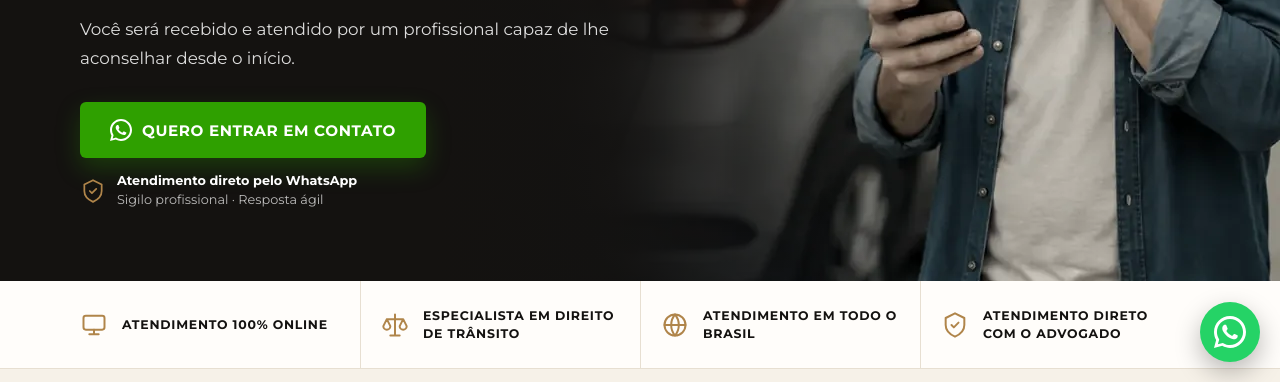
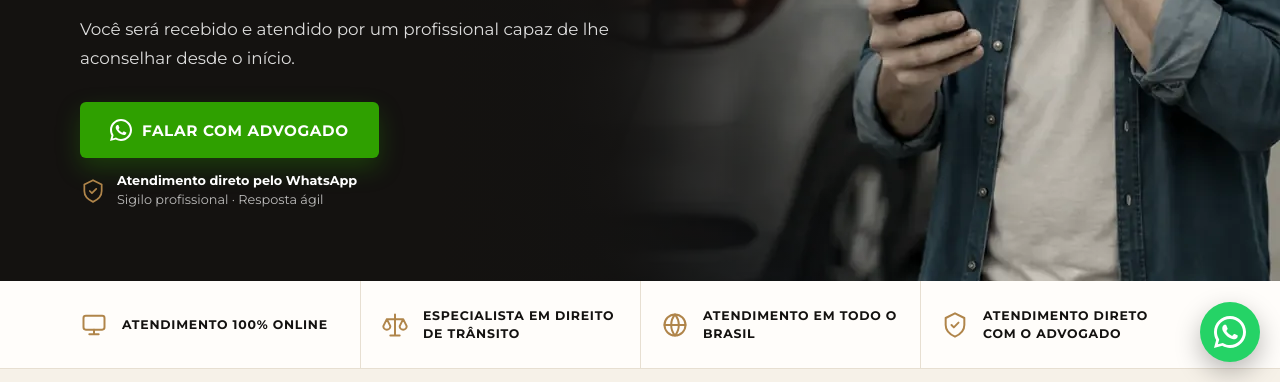
Before and after one commit to agenciapongui/lp-mario-transito, a plain HTML site: page advogado-de-transito/index.html in a window 1280 px wide. Shown: the part 418-800 px from the top of the page. Drawn offline with Linux system fonts and the light colour scheme.

Commit message:
copy: primeiro botao hero vira 'Falar com advogado'
Co-Authored-By: Claude Opus 4.8 <noreply@anthropic.com>

```diff
--- a/advogado-de-transito/index.html
+++ b/advogado-de-transito/index.html
@@ -251,7 +251,7 @@ footer .legal{margin-top:40px;padding-top:24px;border-top:1px solid rgba(255,255
       <p>Toque no botão abaixo para falar com um <strong>advogado especialista</strong> no seu WhatsApp.</p>
       <p>Você será recebido e atendido por um profissional capaz de lhe aconselhar desde o início.</p>
       <div class="cta">
-        <a class="btn" href="https://wa.me/5534984248990?text=Ol%C3%A1%21%20Vim%20pelo%20site%20e%20gostaria%20de%20falar%20com%20o%20advogado%20especialista%20em%20tr%C3%A2nsito." target="_blank" rel="noopener"><svg viewBox="0 0 24 24" fill="currentColor" aria-hidden="true"><path d="M17.5 14.4c-.3-.1-1.7-.8-2-.9-.3-.1-.5-.1-.7.1-.2.3-.8.9-.9 1.1-.2.2-.3.2-.6.1-.3-.1-1.2-.5-2.3-1.4-.9-.8-1.4-1.7-1.6-2-.2-.3 0-.5.1-.6l.4-.5c.1-.2.2-.3.3-.5.1-.2 0-.4 0-.5l-.9-2.2c-.2-.6-.5-.5-.7-.5h-.6c-.2 0-.5.1-.8.4-.3.3-1 1-1 2.4s1 2.8 1.2 3c.1.2 2 3.1 4.9 4.3.7.3 1.2.5 1.6.6.7.2 1.3.2 1.8.1.6-.1 1.7-.7 1.9-1.4.2-.7.2-1.2.2-1.4-.1-.1-.3-.2-.6-.3M12 21.8c-1.8 0-3.5-.5-5-1.4l-.4-.2-3.7 1 1-3.6-.2-.4C2.7 15.6 2.2 13.8 2.2 12 2.2 6.6 6.6 2.2 12 2.2S21.8 6.6 21.8 12 17.4 21.8 12 21.8M12 0C5.4 0 0 5.4 0 12c0 2.1.6 4.2 1.6 6L0 24l6.2-1.6C8 23.4 10 24 12 24c6.6 0 12-5.4 12-12S18.6 0 12 0"/></svg>Quero entrar em contato</a>
+        <a class="btn" href="https://wa.me/5534984248990?text=Ol%C3%A1%21%20Vim%20pelo%20site%20e%20gostaria%20de%20falar%20com%20o%20advogado%20especialista%20em%20tr%C3%A2nsito." target="_blank" rel="noopener"><svg viewBox="0 0 24 24" fill="currentColor" aria-hidden="true"><path d="M17.5 14.4c-.3-.1-1.7-.8-2-.9-.3-.1-.5-.1-.7.1-.2.3-.8.9-.9 1.1-.2.2-.3.2-.6.1-.3-.1-1.2-.5-2.3-1.4-.9-.8-1.4-1.7-1.6-2-.2-.3 0-.5.1-.6l.4-.5c.1-.2.2-.3.3-.5.1-.2 0-.4 0-.5l-.9-2.2c-.2-.6-.5-.5-.7-.5h-.6c-.2 0-.5.1-.8.4-.3.3-1 1-1 2.4s1 2.8 1.2 3c.1.2 2 3.1 4.9 4.3.7.3 1.2.5 1.6.6.7.2 1.3.2 1.8.1.6-.1 1.7-.7 1.9-1.4.2-.7.2-1.2.2-1.4-.1-.1-.3-.2-.6-.3M12 21.8c-1.8 0-3.5-.5-5-1.4l-.4-.2-3.7 1 1-3.6-.2-.4C2.7 15.6 2.2 13.8 2.2 12 2.2 6.6 6.6 2.2 12 2.2S21.8 6.6 21.8 12 17.4 21.8 12 21.8M12 0C5.4 0 0 5.4 0 12c0 2.1.6 4.2 1.6 6L0 24l6.2-1.6C8 23.4 10 24 12 24c6.6 0 12-5.4 12-12S18.6 0 12 0"/></svg>Falar com advogado</a>
         <div class="trust"><svg viewBox="0 0 24 24" fill="none" stroke="currentColor" stroke-width="1.6" stroke-linecap="round" stroke-linejoin="round" aria-hidden="true"><path d="M12 2 4 6v6c0 5 3.5 8 8 10 4.5-2 8-5 8-10V6l-8-4z"/><path d="m9 12 2 2 4-4"/></svg><span><b>Atendimento direto pelo WhatsApp</b><br>Sigilo profissional · Resposta ágil</span></div>
       </div>
     </div>
```
Also changed, not shown: advogado-de-transito/template.html (+1 -1 lines).
